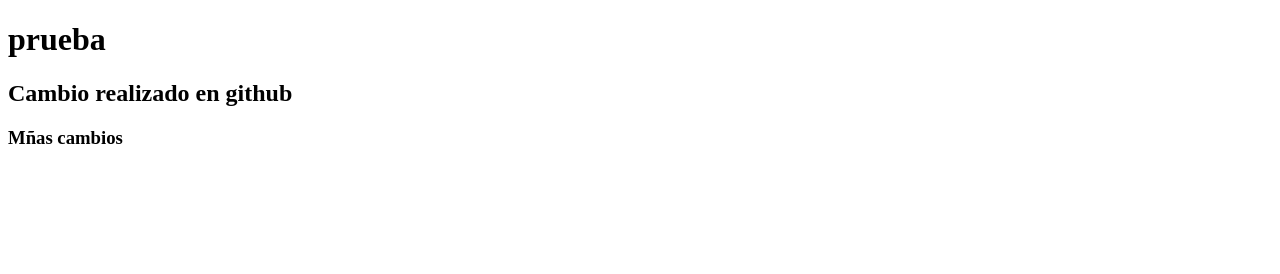
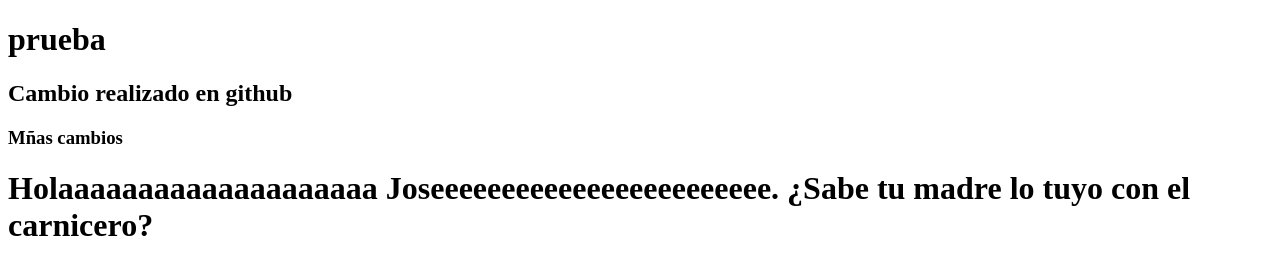
Before and after one commit to Manoliyomuro/prueba, a plain HTML site: page index.html in a window 1280 px wide. Drawn offline with Linux system fonts and the light colour scheme.

Commit message:
Update index.html

```diff
--- a/index.html
+++ b/index.html
@@ -9,5 +9,7 @@
     <h1>prueba</h1>
     <h2>Cambio realizado en github</h2>
     <h3>Mñas cambios</h3>
+
+    <h1> Holaaaaaaaaaaaaaaaaaaaa Joseeeeeeeeeeeeeeeeeeeeeeee. ¿Sabe tu madre lo tuyo con el carnicero?</h1>
 </body>
 </html>
```
